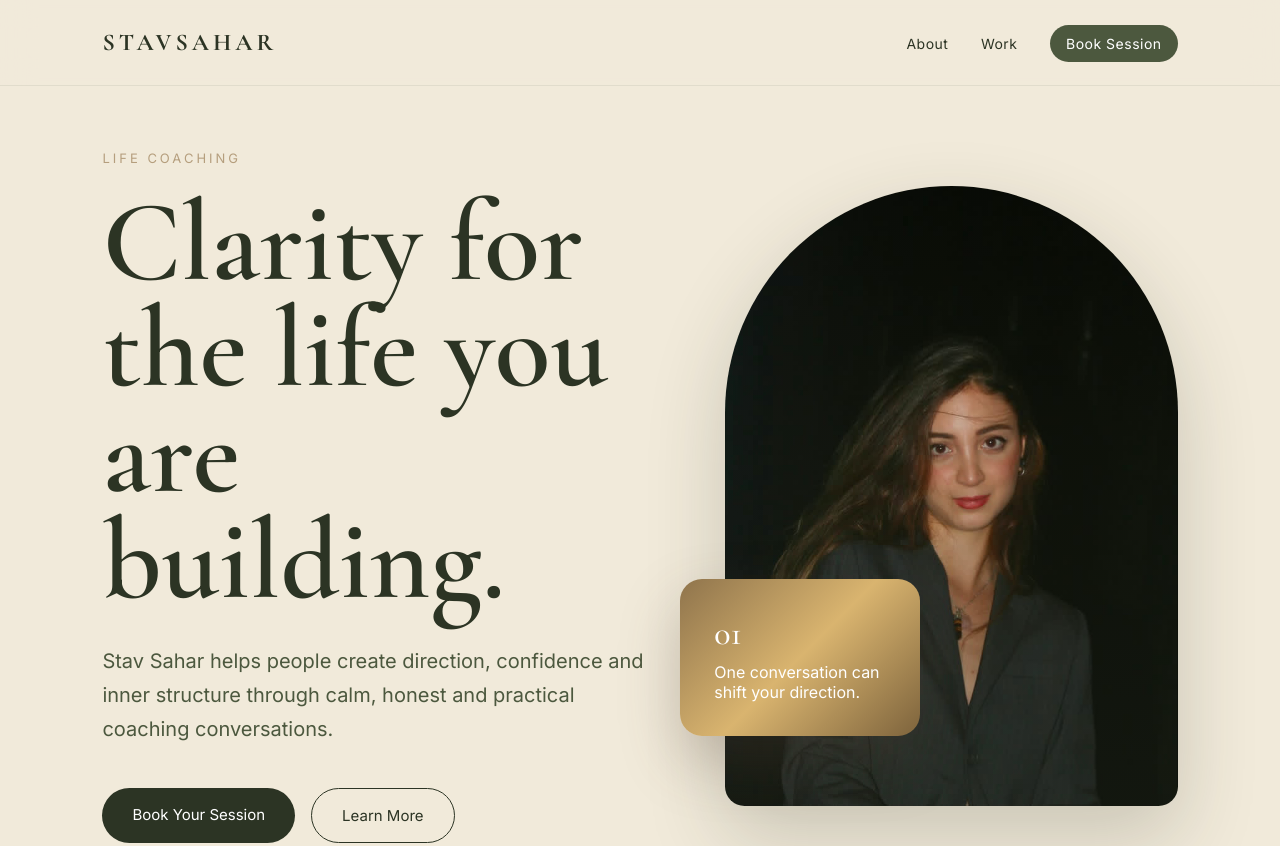
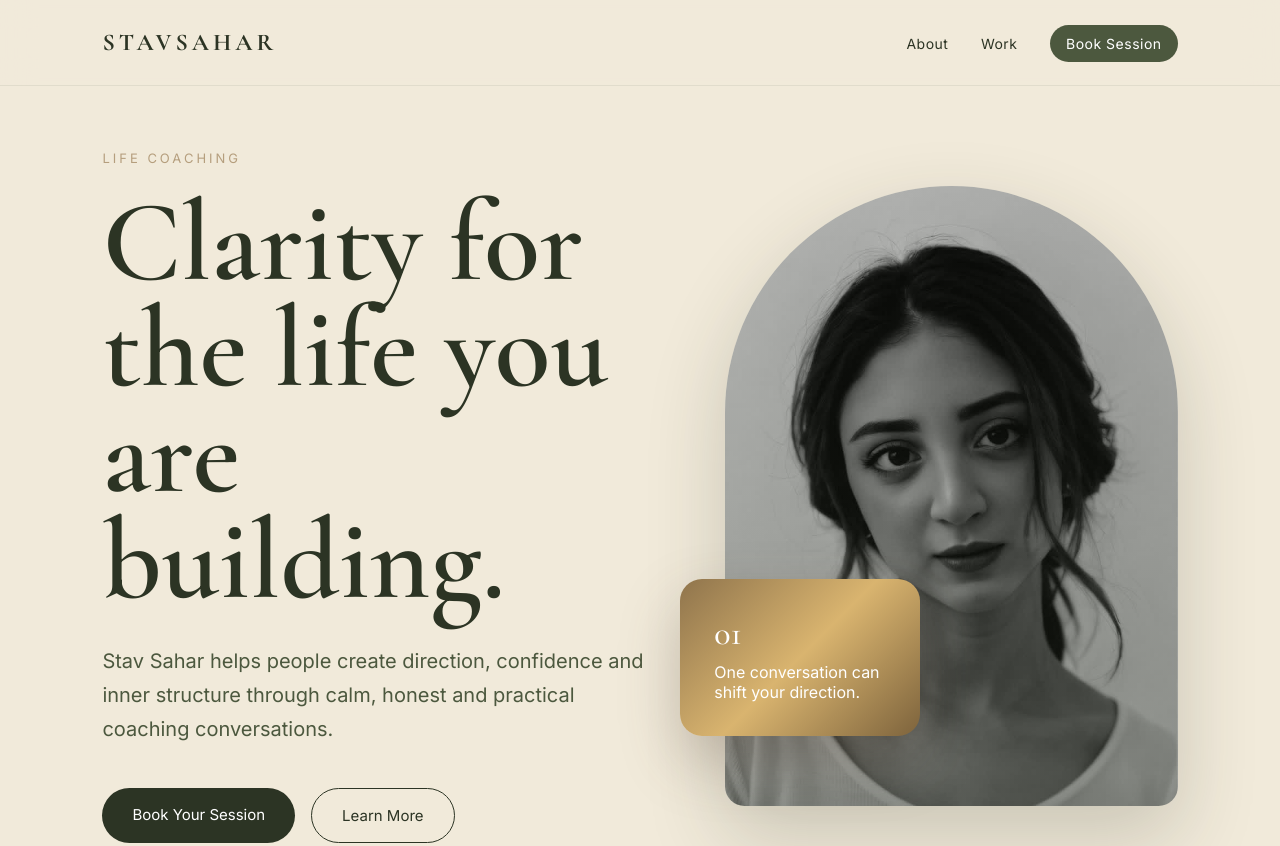
Before and after one commit to ungarovt-max/stav-sahar-website, a plain HTML site: page index.html in a window 1280 px wide. Shown: the top 846 px of the page. Drawn offline with nearby package versions, Linux system fonts and the light colour scheme.

Commit message:
Change hero image

```diff
--- a/index.html
+++ b/index.html
@@ -155,7 +155,7 @@
       border-radius: 280px 280px 24px 24px;
       background:
         linear-gradient(rgba(44,52,36,0.12), rgba(44,52,36,0.35)),
-        url("images/hero.jpg");
+        url("images/portrait.jpg");
       background-size: cover;
       background-position: center;
       box-shadow: 0 30px 80px rgba(44, 52, 36, 0.2);
```
